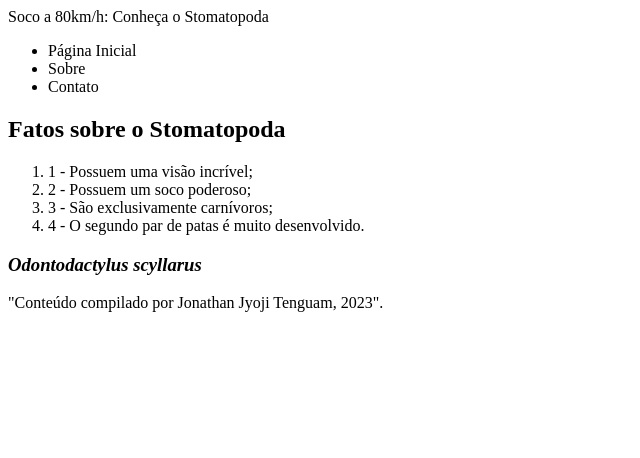
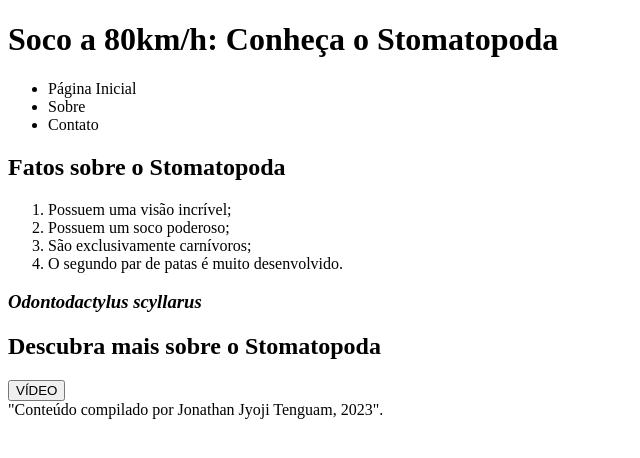
Before and after one commit to JyojiTenguam/exercise-semantic-html, a plain HTML site: page index.html in a window 1280 px wide. Shown: the whole page, without its empty margins (0-640 px from the left). Drawn offline with Linux system fonts and the light colour scheme.

Commit message:
Link de video

```diff
--- a/index.html
+++ b/index.html
@@ -4,35 +4,43 @@
 <head>
     <meta charset="UTF-8">
     <meta name="viewport" content="width=device-width, initial-scale=1.0">
-    <link rel="stylesheet" type="text/css" href="./style.css" media="all"/>
-    <title>Projeto de semântica</title>
+    <link rel="stylesheet" type="text/css" href="./style.css" media="all" />
+    <title>Stomatopoda</title>
 </head>
 
 <body>
-    <section>
-        <header>Soco a 80km/h: Conheça o Stomatopoda</header>
-    </section>
+    <header>
+        <h1>Soco a 80km/h: Conheça o Stomatopoda</h1>
+    </header>
 
-    <nav>
+    <nav id = "menu">
         <ul>
-            <li>Página Inicial</li>
-            <li>Sobre</li>
-            <li>Contato</li>
+            <li><a href"/home.html">Página Inicial</a></li>
+            <li><a href"/sobre.html">Sobre</a></li>
+            <li><a href"/contato.html">Contato</a></li>
         </ul>
     </nav>
+    <section>
         <article>
             <h2>Fatos sobre o Stomatopoda</h2>
             <ol>
-            <li>1 - Possuem uma visão incrível;</li>
-            <li>2 - Possuem um soco poderoso;</li>
-            <li>3 - São exclusivamente carnívoros;</li>
-            <li>4 - O segundo par de patas é muito desenvolvido.</li>
+                <li> Possuem uma visão incrível;</li>
+                <li> Possuem um soco poderoso;</li>
+                <li> São exclusivamente carnívoros;</li>
+                <li> O segundo par de patas é muito desenvolvido.</li>
             </ol>
         </article>
         <article>
             <h3>Odontodactylus scyllarus</h3>
 
         </article>
+    </section>
+
+    <section>
+        <h2>Descubra mais sobre o Stomatopoda</h2>
+
+        <a href="https://www.youtube.com/watch?v=vqiQ35_2SIQ" target="_blank"><button>VÍDEO</button></a>
+    </section>
 </body>
 <footer>"Conteúdo compilado por Jonathan Jyoji Tenguam, 2023".</footer>
 
```
Also changed, not shown: contato.html (added), home.html (added), sobre.html (added). Lines whose indentation alone changed are shown as unchanged.
